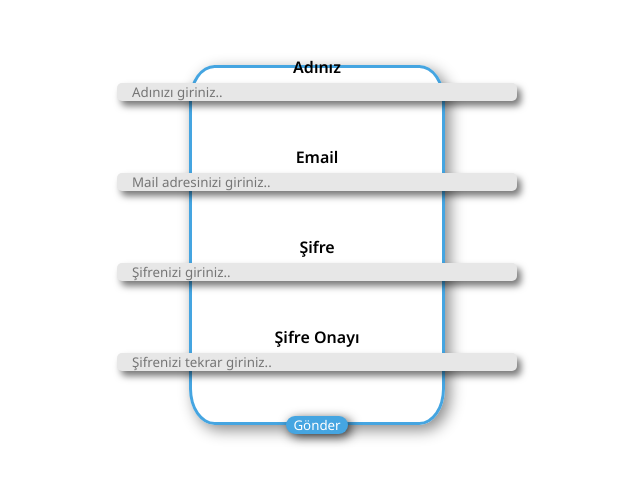
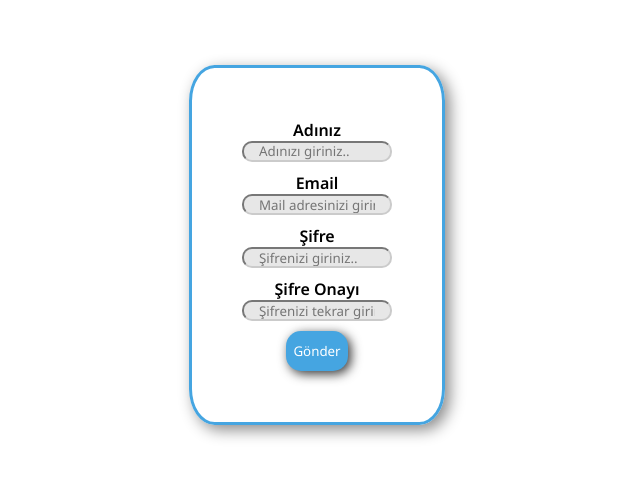
Before and after one commit to kartalgules/Site-Sakinleri-App, a React (Vite) app: page /singin in a window 1280 px wide. Shown: the part 155-638 px from the top of the page, without its empty margins (323-963 px from the left). Built offline with nearby package versions, Linux system fonts and the light colour scheme.

Commit message:
Sing İn error message edit

```diff
--- a/src/pages/Logout/Singin.jsx
+++ b/src/pages/Logout/Singin.jsx
@@ -1,7 +1,7 @@
 /* eslint-disable react-hooks/rules-of-hooks */
-import {useFormik} from "formik";
+import { useFormik } from "formik";
 import { basicSchema } from "../../schemas";
-import style from '../../styles/SingIn.module.css'
+import style from "../../styles/SingIn.module.css";
 // import { useNavigate } from "react-router-dom";
 // import { singUp } from "../../firebase";
 
@@ -11,14 +11,13 @@ function Singin() {
       fullName: "",
       email: "",
       password: "",
-      confirmPassword:""
+      confirmPassword: "",
     },
     onSubmit: (values) => {
       console.log(values.email);
     },
-    validationSchema:basicSchema,
+    validationSchema: basicSchema,
   });
-
   // const [fullName, setFullName] = useState("");
   // const [mail, setMail] = useState("");
   // const [password, setPassword] = useState("");
@@ -47,6 +46,7 @@ function Singin() {
   return (
     <div className={style.form_container}>
       <form onSubmit={handleSubmit}>
+        <div className={style.sections}>
           <label>Adınız</label>
           <input
             type="fullName"
@@ -55,7 +55,9 @@ function Singin() {
             value={values.fullName}
             onChange={handleChange}
           />
-        {errors.fullName && <p className="error">{errors.fullName}</p>}
+          {errors.fullName && <p className={style.error}>{errors.fullName}</p>}
+        </div>
+        <div className={style.sections}>
           <label>Email</label>
           <input
             type="email"
@@ -63,9 +65,10 @@ function Singin() {
             placeholder="Mail adresinizi giriniz.."
             value={values.email}
             onChange={handleChange}
-          className={errors.email ? 'input-error' : ''}
           />
-        {errors.email && <p className="error">{errors.email}</p>}
+          {errors.email && <p className={style.error}>{errors.email}</p>}
+        </div>
+        <div className={style.sections}>
           <label>Şifre</label>
           <input
             type="password"
@@ -74,7 +77,9 @@ function Singin() {
             value={values.password}
             onChange={handleChange}
           />
-        {errors.password && <p className="error">{errors.password}</p>}
+          {errors.password && <p className={style.error}>{errors.password}</p>}
+        </div>
+        <div className={style.sections}>
           <label>Şifre Onayı</label>
           <input
             type="password"
@@ -83,7 +88,11 @@ function Singin() {
             value={values.confirmPassword}
             onChange={handleChange}
           />
-        {errors.confirmPassword && <p className="error">{errors.confirmPassword}</p>}
+          {errors.confirmPassword && (
+            <p className={style.error}>{errors.confirmPassword}</p>
+          )}
+        </div>
+
         <button type="submit">Gönder</button>
       </form>
     </div>
--- a/src/styles/Login.module.css
+++ b/src/styles/Login.module.css
@@ -22,10 +22,10 @@
     cursor: pointer;
     border: none;
 }
-.login_form  button:active {
+.login_form > button:active {
     transform: scale(0.99);
 }
-.login_form > button , input {
+.login_form > button ,.login_form > input {
     margin-top: 20px;
     height: 50px;
     width: 400px;
@@ -34,7 +34,7 @@
     border-radius: 5px;
     box-shadow: 4px 5px 7px 0px rgba(0,0,0,0.53);
 }
-.login_form  p {
+.login_form > p {
     margin-top: 10px;
     font-weight: 600;
 }
@@ -45,7 +45,7 @@
     margin-top: 10px;
     height: 20%;
 }
-.login_container a {
+.login_container > a {
     color: rgb(255, 255, 255);
     font-weight: 700;
 }
--- a/src/styles/SingIn.module.css
+++ b/src/styles/SingIn.module.css
@@ -5,7 +5,16 @@
     width: 40%;
     height: 100vh;
 }
-.form_container form {
+.sections {
+    display: flex;
+    flex-direction: column;
+    justify-content: flex-start;
+    align-items: center;
+    font-weight: 600;
+    width: 60%;
+    height: 15%;
+}
+.form_container  form {
     display: flex;
     flex-direction: column;
     justify-content: center;
@@ -18,10 +27,12 @@
     border-radius: 10%;
     box-shadow: 5px 5px 15px 0px rgba(0, 0, 0, 0.458);
 }
-.form_container input {
+.form_container  input {
     padding: 0 15px;
-    margin-bottom: 45px;
-    margin-top: 5px;
+    width: 100%;
+    height: 40%;
+    border-radius: 10px;
+    border-color: rgb(203, 203, 203);
     background-color: rgb(231, 231, 231);
     color: black;
 }
@@ -39,6 +50,7 @@ button {
 }
 .error {
     color: #fc8181;
-    font-size: 12px;
+    font-size: 14px;
     text-align: left;
+    font-weight: 700;
 }
```
Lines whose indentation alone changed are shown as unchanged.
